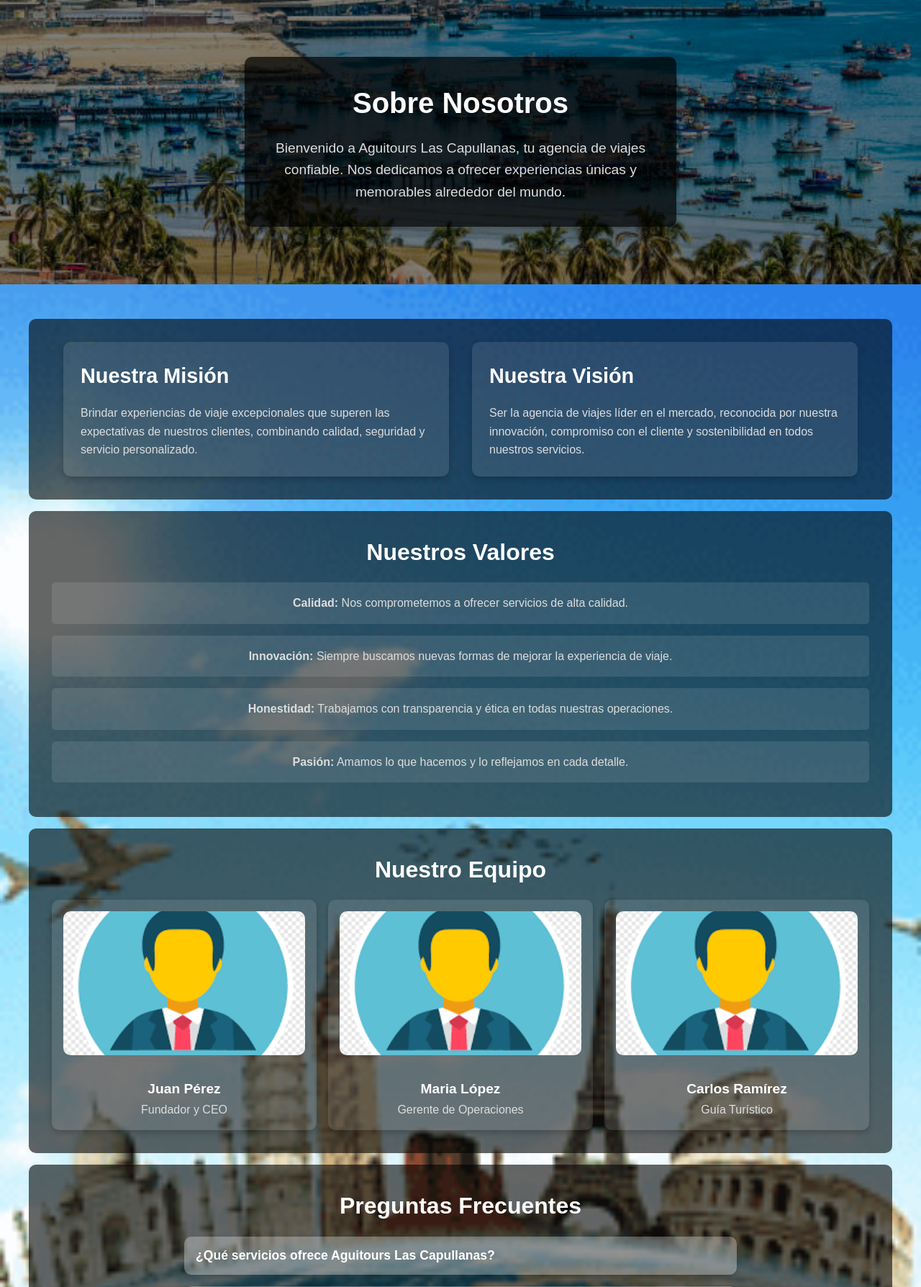
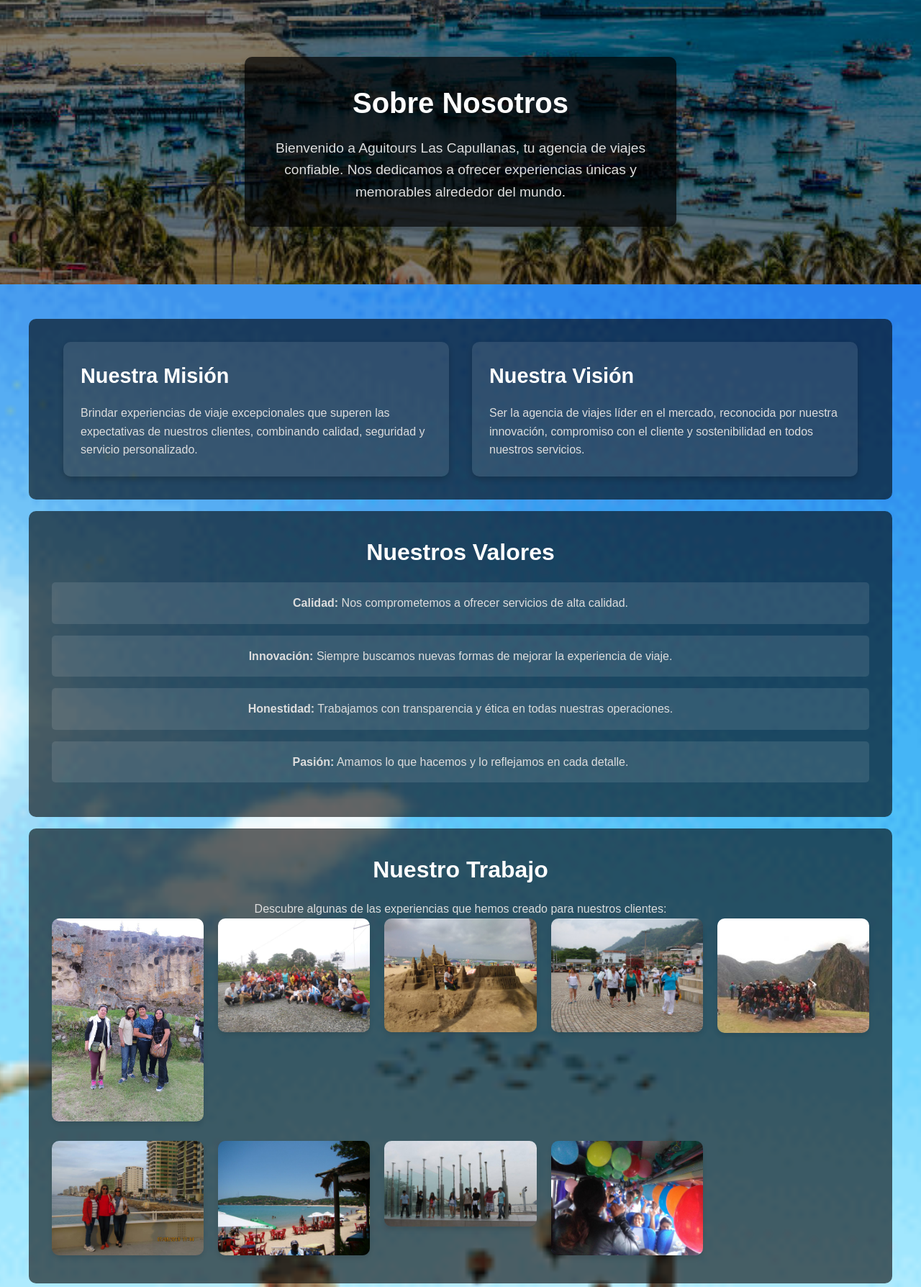
Before and after one commit to jorgefigalloo/aguitourslascapullanas, a PHP site: page /nosotros.php in a window 1280 px wide. Shown: the part 124-1912 px from the top of the page at 72% size. Run offline with PHP 8.4, Linux system fonts and the light colour scheme.

Commit message:
arreglo de nosotros

```diff
--- a/agencia-viajes/css/styleNosotros.css
+++ b/agencia-viajes/css/styleNosotros.css
@@ -14,70 +26,82 @@
     left: 0;
     width: 100%;
     height: 100%;
-    background: rgba(0, 0, 0, 0.5); /* Fondo oscuro semitransparente */
-    z-index: 1; /* Asegura que esté detrás del contenido */
+    background: rgba(0, 0, 0, 0.5);
+    z-index: 1;
 }
 
 .nosotros-content {
     position: relative;
-    z-index: 2; /* Coloca el contenido encima del fondo semitransparente */
-    background: rgba(0, 0, 0, 0.7); /* Fondo oscuro adicional para el texto */
+    z-index: 2;
+    background: rgba(0, 0, 0, 0.7);
     padding: 2rem;
-    border-radius: 10px; /* Bordes redondeados */
-    box-shadow: 0 4px 8px rgba(0, 0, 0, 0.2); /* Sombra para destacar */
-    display: inline-block; /* Ajusta el ancho al contenido */
-    max-width: 600px; /* Ancho máximo para centrar mejor */
-    margin: 0 auto; /* Centra horizontalmente */
+    border-radius: 10px;
+    box-shadow: 0 4px 8px rgba(0, 0, 0, 0.2);
+    display: inline-block;
+    max-width: 600px;
+    margin: 0 auto;
 }
 
 .nosotros-hero h1 {
     font-size: 2.5rem;
     margin-bottom: 1rem;
-    color: #fff; /* Texto blanco para mejor contraste */
+    color: #fff;
 }
 
 .nosotros-hero p {
     font-size: 1.2rem;
-    color: #ddd; /* Texto gris claro para mejor legibilidad */
-    line-height: 1.6; /* Espaciado entre líneas */
+    color: #ddd;
+    line-height: 1.6;
 }
 
-
-/* Contenedor con fondo */
+/* ================================
+   CONTENEDOR GENERAL (FONDO TURISMO)
+   ================================ */
 .fondo-turismo {
     background: url('../images/fondo-turismo.png') no-repeat center center/cover;
-    color: #fff; /* Texto blanco para mejor contraste */
+    color: #fff;
     padding: 2rem 0;
 }
 
-/* Ajustes para mejorar la legibilidad */
+/* ================================
+   SECCIONES COMUNES (MISIÓN, VISIÓN, VALORES, EQUIPO, PREGUNTAS, GALERÍA)
+   ================================ */
 .mision-vision,
 .valores,
 .equipo,
-.preguntas {
-    background: rgba(0, 0, 0, 0.6); /* Fondo oscuro semitransparente */
+.preguntas,
+.galeria-container {
+    background: rgba(0, 0, 0, 0.6);
     border-radius: 10px;
     padding: 2rem;
     margin: 1rem auto;
     max-width: 1200px;
+    color: #fff;
 }
 
 .mision-vision h2,
 .valores h2,
 .equipo h2,
-.preguntas h2 {
-    color: #fff; /* Títulos en blanco */
+.preguntas h2,
+.galeria h2 {
+    font-size: 2rem;
+    margin-bottom: 1rem;
 }
 
 .mision p,
 .vision p,
 .valores-list li,
 .faq-question,
-.faq-answer {
-    color: #ddd; /* Texto en gris claro */
+.faq-answer,
+.galeria p {
+    font-size: 1rem;
+    color: #ddd;
+    line-height: 1.6;
 }
 
-/* Misión y Visión */
+/* ================================
+   MISIÓN Y VISIÓN
+   ================================ */
 .mision-vision .container {
     display: flex;
     justify-content: space-between;
@@ -235,9 +243,102 @@
     font-size: 1rem;
     line-height: 1.6;
     color: #ddd;
-    display: none; /* Oculto por defecto */
+    display: none;
 }
 
 .faq-answer.active {
-    display: block; /* Mostrar cuando esté activo */
+    display: block;
 }
+
+/* ================================
+   GALERÍA
+   ================================ */
+.galeria {
+    text-align: center;
+}
+
+.galeria-grid {
+    display: grid;
+    grid-template-columns: repeat(auto-fit, minmax(200px, 1fr));
+    gap: 20px;
+}
+
+.galeria-item img {
+    width: 100%;
+    height: auto;
+    border-radius: 10px;
+    transition: transform 0.3s ease-in-out;
+    box-shadow: 0 4px 6px rgba(0, 0, 0, 0.1);
+}
+
+.galeria-item img:hover {
+    transform: scale(1.05);
+    box-shadow: 0 6px 12px rgba(0, 0, 0, 0.2);
+}
+
+@media (max-width: 768px) {
+    .galeria-grid {
+        grid-template-columns: repeat(auto-fit, minmax(150px, 1fr));
+    }
+}
+
+/* ================================
+   MODAL
+   ================================ */
+.modal {
+    display: none;
+    position: fixed;
+    z-index: 1000;
+    padding-top: 60px;
+    left: 0;
+    top: 0;
+    width: 100%;
+    height: 100%;
+    background-color: rgba(0, 0, 0, 0.9);
+}
+
+.modal-content {
+    margin: auto;
+    display: block;
+    max-width: 80%;
+    max-height: 80%;
+    object-fit: contain;
+    animation: zoom 0.6s;
+}
+
+@keyframes zoom {
+    from {
+        transform: scale(0);
+    }
+    to {
+        transform: scale(1);
+    }
+}
+
+.close {
+    position: absolute;
+    top: 20px;
+    right: 35px;
+    color: #fff;
+    font-size: 40px;
+    font-weight: bold;
+    transition: color 0.3s ease-in-out;
+}
+
+.close:hover,
+.close:focus {
+    color: #ff6f61;
+    text-decoration: none;
+    cursor: pointer;
+}
+
+#caption {
+    margin: auto;
+    display: block;
+    width: 80%;
+    max-width: 700px;
+    text-align: center;
+    color: #ccc;
+    padding: 10px 0;
+    font-size: 1.2rem;
+}
--- a/agencia-viajes/includes/footer.php
+++ b/agencia-viajes/includes/footer.php
@@ -26,5 +26,6 @@
     </div>
 </footer>
 <script src="js/scripts.js"></script>
+<script src="js/scriptsNosotros.js"></script>
 </body>
 </html>
--- /dev/null
+++ b/agencia-viajes/js/scriptsNosotros.js
@@ -0,0 +1,26 @@
+// Obtener elementos del DOM
+const modal = document.getElementById('image-modal');
+const modalImg = document.getElementById('modal-image');
+const captionText = document.getElementById('caption');
+const closeBtn = document.getElementsByClassName('close')[0];
+
+// Abrir modal al hacer clic en una imagen
+document.querySelectorAll('.galeria-item').forEach(item => {
+    item.addEventListener('click', () => {
+        modal.style.display = 'block';
+        modalImg.src = item.getAttribute('data-src');
+        captionText.innerHTML = item.querySelector('img').alt;
+    });
+});
+
+// Cerrar modal al hacer clic en la "X"
+closeBtn.onclick = () => {
+    modal.style.display = 'none';
+};
+
+// Cerrar modal al hacer clic fuera de la imagen
+window.onclick = (event) => {
+    if (event.target === modal) {
+        modal.style.display = 'none';
+    }
+};
--- a/agencia-viajes/nosotros.php
+++ b/agencia-viajes/nosotros.php
@@ -32,6 +32,60 @@
                 <li><strong>Pasión:</strong> Amamos lo que hacemos y lo reflejamos en cada detalle.</li>
             </ul>
         </section>
+
+
+
+
+          <!-- Nueva Sección: Galería -->
+          <section class="galeria-container">
+            <div class="galeria">
+                <h2>Nuestro Trabajo</h2>
+                <p>Descubre algunas de las experiencias que hemos creado para nuestros clientes:</p>
+                <div class="galeria-grid">
+                    <div class="galeria-item" data-src="images/galeria/1.jpg">
+                        <img src="images/galeria/1.jpg" alt="Experiencia 1">
+                    </div>
+                    <div class="galeria-item" data-src="images/galeria/2.jpg">
+                        <img src="images/galeria/2.jpg" alt="Experiencia 2">
+                    </div>
+                    <div class="galeria-item" data-src="images/galeria/3.jpg">
+                        <img src="images/galeria/3.jpg" alt="Experiencia 3">
+                    </div>
+                    <div class="galeria-item" data-src="images/galeria/4.jpg">
+                        <img src="images/galeria/4.jpg" alt="Experiencia 4">
+                    </div>
+                    <div class="galeria-item" data-src="images/galeria/5.jpg">
+                        <img src="images/galeria/5.jpg" alt="Experiencia 5">
+                    </div>
+                    <div class="galeria-item" data-src="images/galeria/6.jpg">
+                        <img src="images/galeria/6.jpg" alt="Experiencia 6">
+                    </div>
+                    <div class="galeria-item" data-src="images/galeria/7.jpg">
+                        <img src="images/galeria/7.jpg" alt="Experiencia 7">
+                    </div>
+                    <div class="galeria-item" data-src="images/galeria/8.jpg">
+                        <img src="images/galeria/8.jpg" alt="Experiencia 8">
+                    </div>
+                    <div class="galeria-item" data-src="images/galeria/9.jpg">
+                        <img src="images/galeria/9.jpg" alt="Experiencia 9">
+                    </div>
+                </div>
+            </div>
+        </section>
+        <!-- Modal para Vista Previa de Imágenes -->
+        <div id="image-modal" class="modal">
+            <span class="close">&times;</span>
+            <img class="modal-content" id="modal-image">
+            <div id="caption"></div>
+        </div>
+
+
+
+
+
+
+
+
 
         <section class="equipo">
             <h2>Nuestro Equipo</h2>
```
Also changed, not shown: other parts of agencia-viajes/css/styleNosotros.css (+33 -37 lines), agencia-viajes/rutas.txt (+15 -2 lines), agencia-viajes/images/galeria/1.jpg (added), agencia-viajes/images/galeria/2.jpg (added), agencia-viajes/images/galeria/3.jpg (added), agencia-viajes/images/galeria/4.jpg (added), agencia-viajes/images/galeria/5.jpg (added), agencia-viajes/images/galeria/6.jpg (added), agencia-viajes/images/galeria/7.jpg (added), agencia-viajes/images/galeria/8.jpg (added), agencia-viajes/images/galeria/9.jpg (added).
